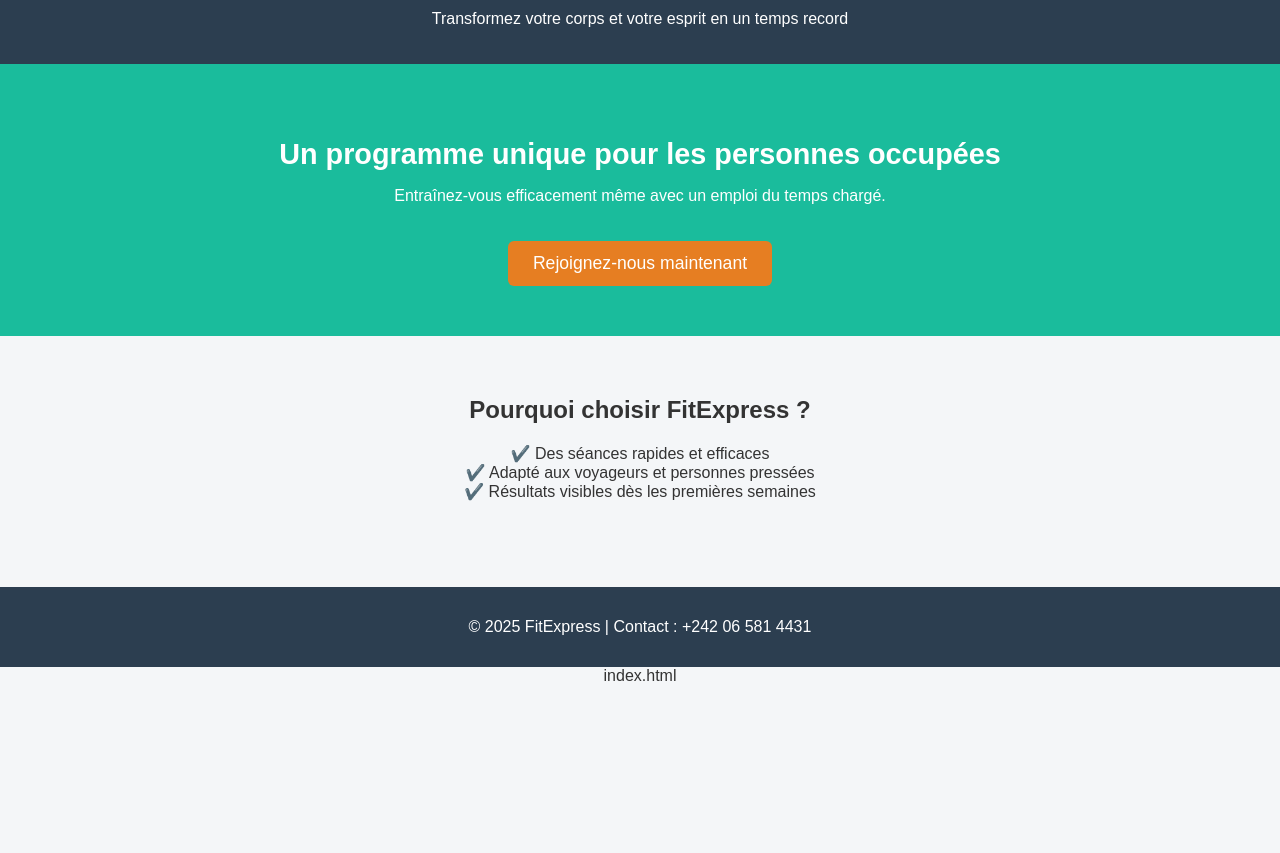
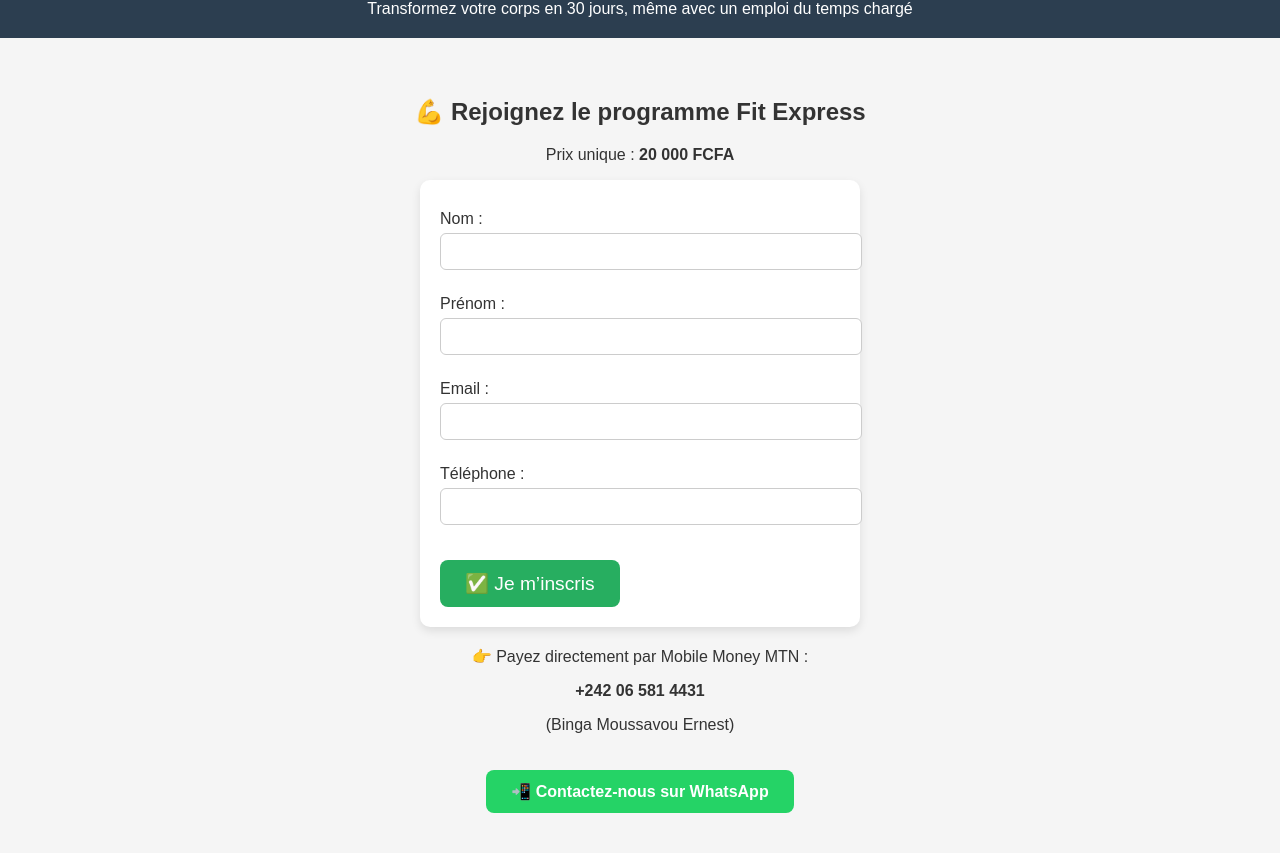
Before and after one commit to bingamoussavouernest-glitch/bingamoussavouernest-glitch.github.io, a plain HTML site: page index.html in a window 1280 px wide. Shown: the part 63-916 px from the top of the page. Before the commit the page ends 800 px from the top, so only its background shows below. Drawn offline with Linux system fonts and the light colour scheme.

Commit message:
Update index.html

```diff
--- a/index.html
+++ b/index.html
@@ -1,14 +1,15 @@
+
 <!DOCTYPE html>
 <html lang="fr">
 <head>
   <meta charset="UTF-8">
   <meta name="viewport" content="width=device-width, initial-scale=1.0">
-  <title>FitExpress - Transformez votre vie</title>
+  <title>Fit Express - Programme Sportif</title>
   <style>
     body {
       margin: 0;
       font-family: Arial, sans-serif;
-      background: #f4f6f8;
+      background: #f5f5f5;
       color: #333;
       text-align: center;
     }
@@ -21,63 +22,90 @@
       margin: 0;
       font-size: 2em;
     }
-    .hero {
-      padding: 50px 20px;
-      background: #1abc9c;
-      color: white;
+    header p {
+      margin: 5px 0 0;
     }
-    .hero h2 {
-      font-size: 1.8em;
-      margin-bottom: 15px;
+    section {
+      padding: 40px 20px;
     }
     .btn {
       display: inline-block;
       margin-top: 20px;
       padding: 12px 25px;
-      background: #e67e22;
+      background: #27ae60;
       color: white;
+      font-size: 1.2em;
+      border: none;
+      border-radius: 8px;
+      cursor: pointer;
       text-decoration: none;
-      border-radius: 6px;
-      font-size: 1.1em;
     }
     .btn:hover {
-      background: #d35400;
+      background: #219150;
     }
-    section {
-      padding: 40px 20px;
+    form {
+      max-width: 400px;
+      margin: 0 auto;
+      text-align: left;
+      background: #fff;
+      padding: 20px;
+      border-radius: 10px;
+      box-shadow: 0 4px 10px rgba(0,0,0,0.1);
     }
-    footer {
-      background: #2c3e50;
+    form label {
+      display: block;
+      margin: 10px 0 5px;
+    }
+    form input {
+      width: 100%;
+      padding: 10px;
+      margin-bottom: 15px;
+      border: 1px solid #ccc;
+      border-radius: 6px;
+    }
+    .whatsapp-btn {
+      margin-top: 20px;
+      display: inline-block;
+      background: #25D366;
       color: white;
-      padding: 15px;
-      margin-top: 30px;
+      padding: 12px 25px;
+      border-radius: 8px;
+      text-decoration: none;
+      font-weight: bold;
     }
   </style>
 </head>
 <body>
-
   <header>
-    <h1>Programme FitExpress</h1>
-    <p>Transformez votre corps et votre esprit en un temps record</p>
+    <h1>🔥 Fit Express 🔥</h1>
+    <p>Transformez votre corps en 30 jours, même avec un emploi du temps chargé</p>
   </header>
 
-  <div class="hero">
-    <h2>Un programme unique pour les personnes occupées</h2>
-    <p>Entraînez-vous efficacement même avec un emploi du temps chargé.</p>
-    <a href="https://wa.me/242065814431" class="btn">Rejoignez-nous maintenant</a>
-  </div>
+  <section>
+    <h2>💪 Rejoignez le programme Fit Express</h2>
+    <p>Prix unique : <strong>20 000 FCFA</strong></p>
 
-  <section>
-    <h2>Pourquoi choisir FitExpress ?</h2>
-    <p>✔️ Des séances rapides et efficaces<br>
-       ✔️ Adapté aux voyageurs et personnes pressées<br>
-       ✔️ Résultats visibles dès les premières semaines</p>
+    <!-- Formulaire d'inscription -->
+    <form action="https://formspree.io/f/mwkggkve" method="POST">
+      <label>Nom :</label>
+      <input type="text" name="nom" required>
+      <label>Prénom :</label>
+      <input type="text" name="prenom" required>
+      <label>Email :</label>
+      <input type="email" name="email" required>
+      <label>Téléphone :</label>
+      <input type="tel" name="telephone" required>
+
+      <button type="submit" class="btn">✅ Je m’inscris</button>
+    </form>
+
+    <!-- Paiement Mobile Money -->
+    <p style="margin-top:20px;">👉 Payez directement par Mobile Money MTN :</p>
+    <p><strong>+242 06 581 4431</strong></p>
+    <p>(Binga Moussavou Ernest)</p>
+
+    <!-- Lien WhatsApp direct -->
+    <a class="whatsapp-btn" href="https://wa.me/242065814431?text=Bonjour%2C%20je%20veux%20m'inscrire%20au%20programme%20Fit%20Express">📲 Contactez-nous sur WhatsApp</a>
   </section>
-
-  <footer>
-    <p>© 2025 FitExpress | Contact : +242 06 581 4431</p>
-  </footer>
-
 </body>
-  </html>
-index.html
+</html>
```
